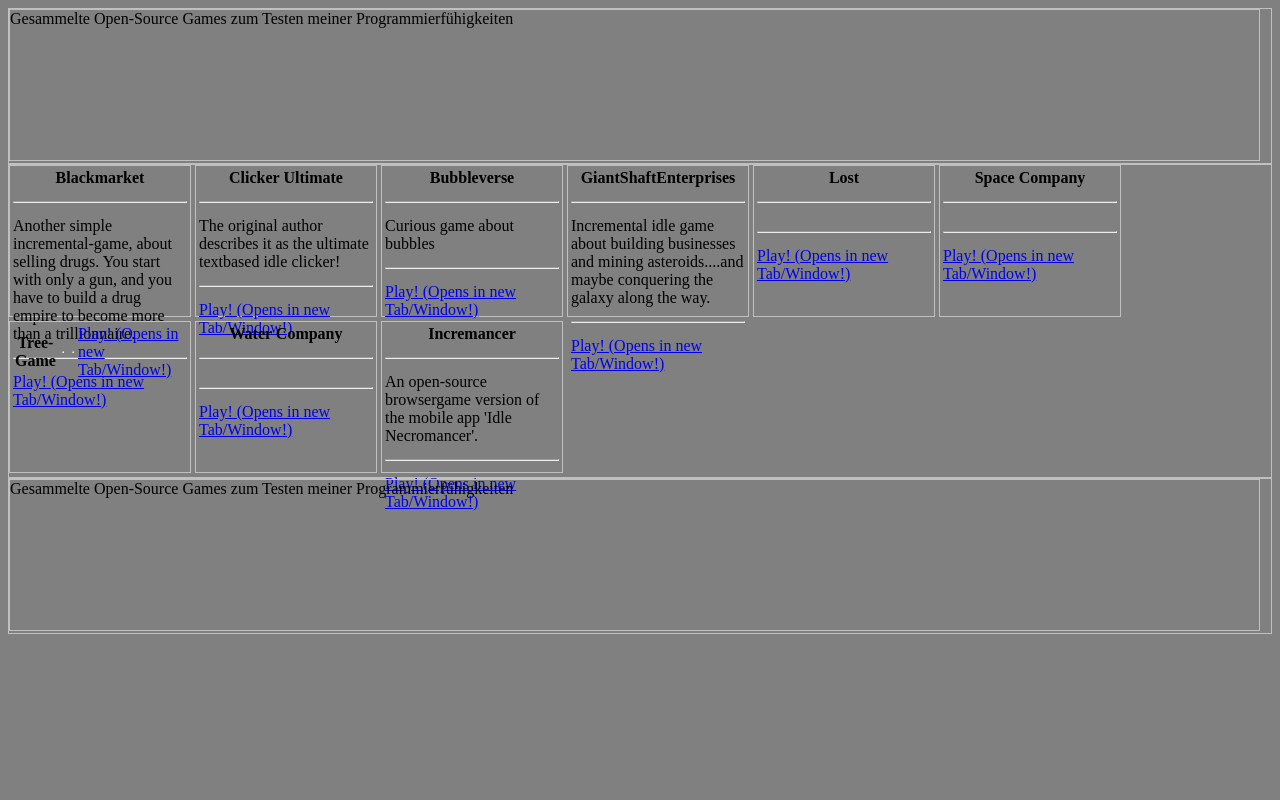
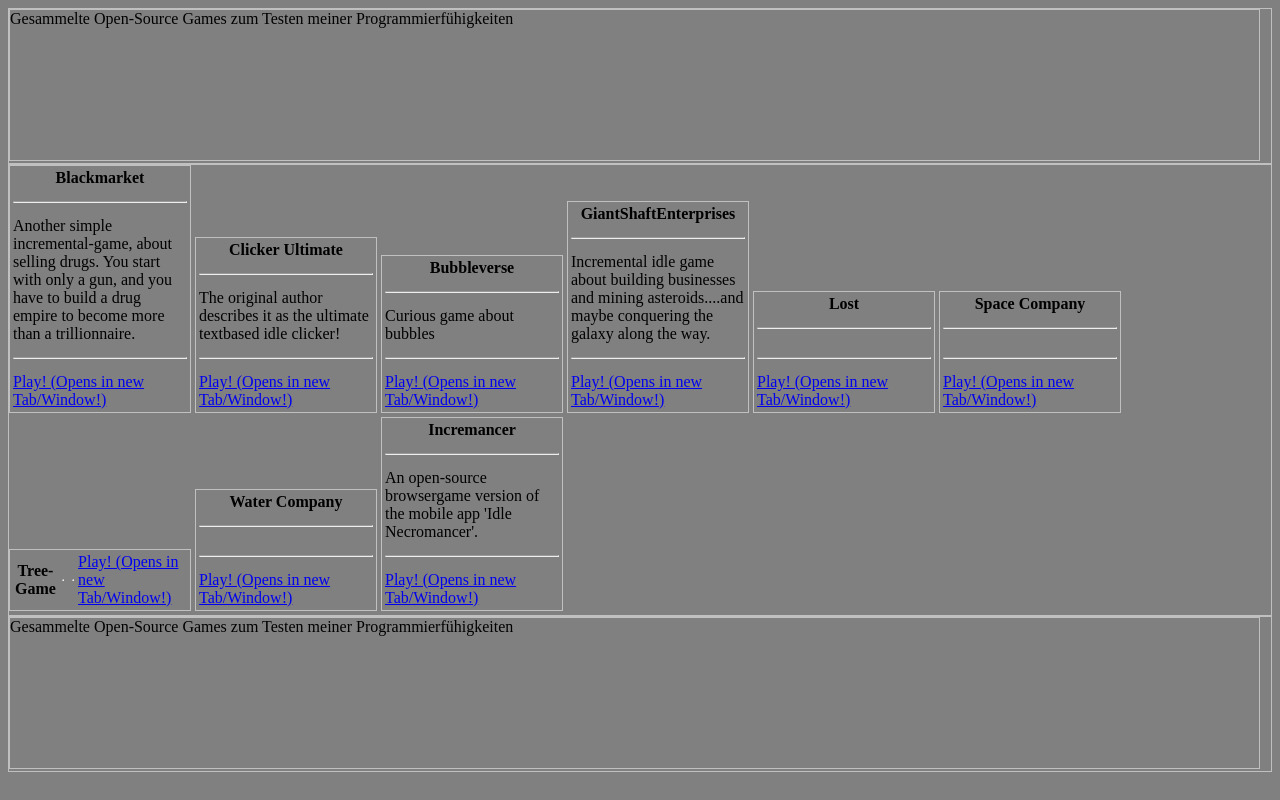
Before and after one commit to Legion9378/Legion9378.github.io, a PHP site: page / in a window 1280 px wide. Run offline with PHP 8.4, Linux system fonts and the light colour scheme.

Commit message:
Update main.css

```diff
--- a/main.css
+++ b/main.css
@@ -40,6 +40,5 @@ caption {
 
 .bit {
 	border: 1px solid silver;
-	height: 150px;
 	width: 180px;
 }
```
